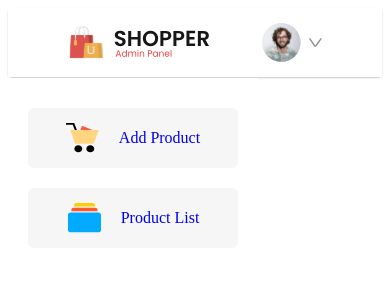
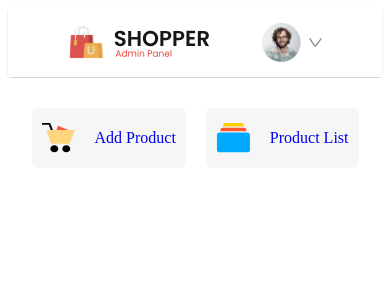
Before and after one commit to mehmedayt/online-shop, a React (Vite) app in the folder admin/: page /listproduct in a window 390 px wide. Shown: the top 300 px of the page. Built offline with nearby package versions, Linux system fonts and the light colour scheme.

Commit message:
Add Sidebar media

```diff
--- a/admin/src/Components/Sidebar/Sidebar.css
+++ b/admin/src/Components/Sidebar/Sidebar.css
@@ -19,3 +19,16 @@
     gap: 20px;
     cursor: pointer;
 }
+@media(max-width:800px){
+    .side{
+        padding: 30px 0;
+        flex-direction: row;
+        width: 100%;
+        max-width: none;
+        height: auto;
+        justify-content: center;
+    }
+    .side-item{
+        margin: 0;
+    }
+}
```
